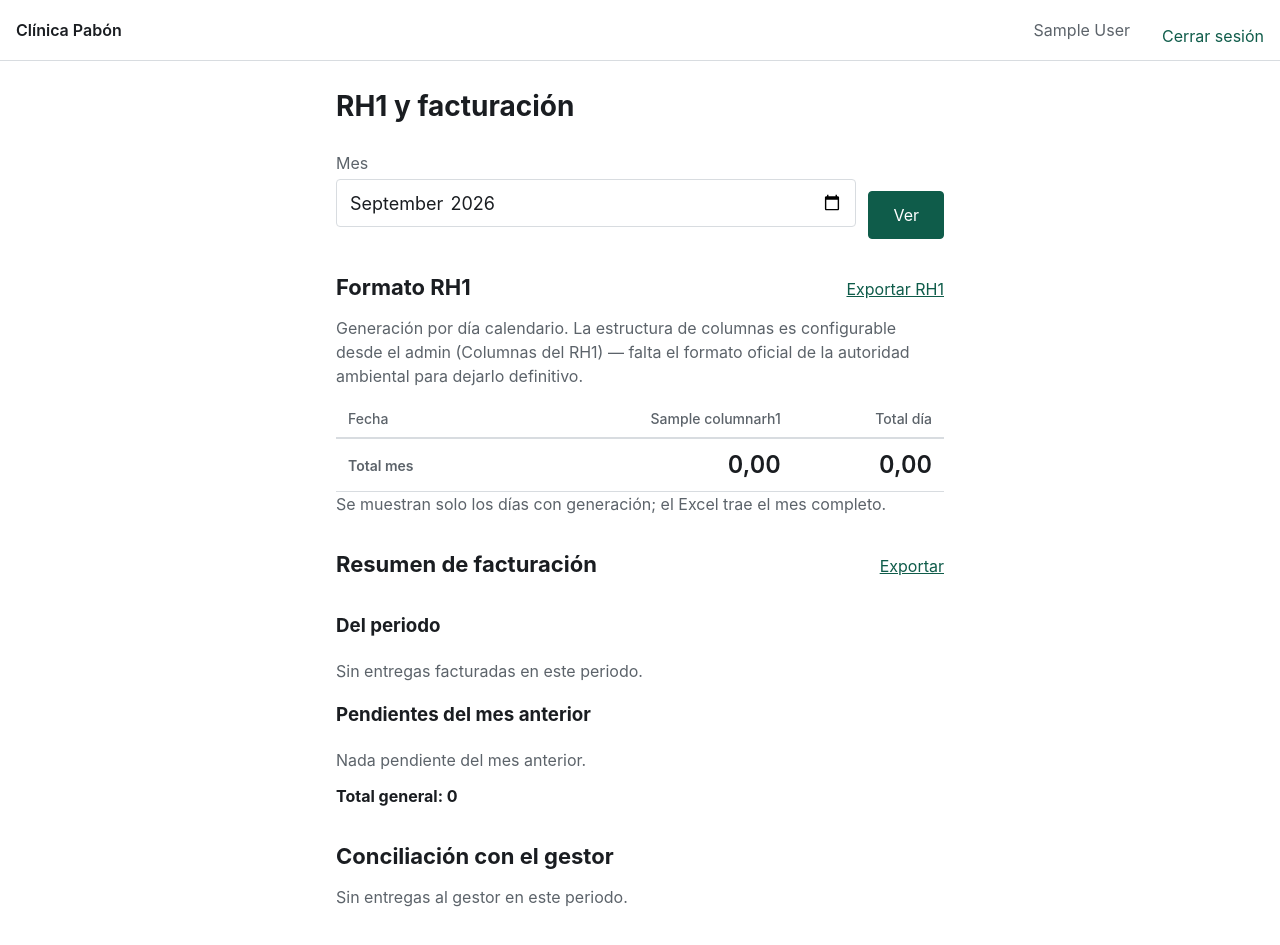
After one commit to auxiliarsistemas2pabon-cloud/sistema-ropa-residuos-pabon, a Django app: page /ambiental-facturacion/ in a window 1280 px wide. The commit adds this page. Run offline with Django 5.2, Linux system fonts and the light colour scheme; a user stored in the database is signed in; tables that the repository leaves empty hold one stand-in row (values such as "Sample post"); parts of the project's set-up code (start-up, migrations or seed data) failed here and were passed over.

Commit message:
Etapa 10: RH1 parametrizable, resumen de facturacion y conciliacion
- Modelo ColumnaRH1: la Coordinadora del SIG define desde el admin que grupo
  o categorias alimentan cada columna del RH1 (13.4). Seed provisional con 5
  columnas; falta el formato oficial de la autoridad para dejarlo definitivo.
- Export RH1 a Excel: matriz mes x columnas, una fila por dia + total mes.
- Resumen de facturacion por periodo_facturacion (que puede no coincidir con
  el mes calendario, 13.5), con los pendientes del mes anterior cargados
  tarde como concepto separado.
- Conciliacion: peso interno del pesaje vs kg facturados por el gestor (RF-038).
- Pantalla "RH1 y facturacion" (solo Administradora) + 6 pruebas nuevas, 95 total.

```diff
--- a/reportes/urls.py
+++ b/reportes/urls.py
@@ -7,4 +7,7 @@ app_name = "reportes"
 urlpatterns = [
     path("consolidados/", views.consolidados, name="consolidados"),
     path("consolidados/exportar/<slug:clave>.xlsx", views.exportar, name="exportar"),
+    path("ambiental-facturacion/", views.ambiental_facturacion, name="ambiental_facturacion"),
+    path("ambiental-facturacion/rh1.xlsx", views.exportar_rh1, name="exportar_rh1"),
+    path("ambiental-facturacion/facturacion.xlsx", views.exportar_facturacion, name="exportar_facturacion"),
 ]
--- a/reportes/views.py
+++ b/reportes/views.py
@@ -1,18 +1,35 @@
+from datetime import date
+
 from django.http import Http404, HttpResponse
 from django.shortcuts import render
+from django.utils import timezone
 
 from core.decorators import solo_administradora
 
 from .exportadores import libro_de_tabla
 from .filters import FiltroConsolidado
 from .services import (
+    conciliacion_gestor,
     corte_peligrosos,
     por_jornada,
     residuos_por_categoria,
     residuos_por_servicio,
+    resumen_facturacion,
+    rh1_del_mes,
     ropa_por_sede,
     ropa_por_servicio,
 )
+
+
+def _mes_pedido(request):
+    crudo = request.GET.get("mes") or ""
+    try:
+        anio, mes = (int(x) for x in crudo.split("-"))
+        date(anio, mes, 1)
+        return anio, mes
+    except (ValueError, TypeError):
+        hoy = timezone.localdate()
+        return hoy.year, hoy.month
 
 
 def _texto(v):
@@ -107,10 +124,61 @@ def exportar(request, clave):
         raise Http404
     titulo, columnas, filas = constructor(FiltroConsolidado(request.GET or None).limpio())
     plano = [[celda[0] for celda in fila] for fila in filas]
-    wb = libro_de_tabla(titulo, columnas, plano)
+    return _respuesta_xlsx(libro_de_tabla(titulo, columnas, plano), clave)
+
+
+def _respuesta_xlsx(wb, nombre):
     resp = HttpResponse(
         content_type="application/vnd.openxmlformats-officedocument.spreadsheetml.sheet",
     )
-    resp["Content-Disposition"] = f'attachment; filename="{clave}.xlsx"'
+    resp["Content-Disposition"] = f'attachment; filename="{nombre}.xlsx"'
     wb.save(resp)
     return resp
+
+
+@solo_administradora
+def ambiental_facturacion(request):
+    anio, mes = _mes_pedido(request)
+    return render(
+        request,
+        "reportes/ambiental_facturacion.html",
+        {
+            "mes_valor": f"{anio:04d}-{mes:02d}",
+            "rh1": rh1_del_mes(anio, mes),
+            "facturacion": resumen_facturacion(anio, mes),
+            "conciliacion": conciliacion_gestor(anio, mes),
+        },
+    )
+
+
+@solo_administradora
+def exportar_rh1(request):
+    anio, mes = _mes_pedido(request)
+    datos = rh1_del_mes(anio, mes)
+    columnas = ["Fecha"] + [c.nombre for c in datos["columnas"]] + ["Total día"]
+    filas = [
+        [f["fecha"].isoformat()] + [c for c in f["celdas"]] + [f["total"]]
+        for f in datos["filas"]
+    ]
+    filas.append(["Total mes"] + list(datos["totales_columna"]) + [datos["total_mes"]])
+    return _respuesta_xlsx(
+        libro_de_tabla(f"RH1 {anio}-{mes:02d}", columnas, filas, num_desde=1),
+        f"rh1_{anio}-{mes:02d}",
+    )
+
+
+@solo_administradora
+def exportar_facturacion(request):
+    anio, mes = _mes_pedido(request)
+    f = resumen_facturacion(anio, mes)
+    columnas = ["Concepto", "Gestor", "kg", "Valor", "Facturas"]
+    filas = []
+    for x in f["actual"]:
+        filas.append(["Periodo", x["gestor_externo__nombre"], x["kg"] or 0, x["valor"] or 0, x["facturas"]])
+    for x in f["pendientes_anteriores"]:
+        filas.append(["Pendiente mes anterior", x["gestor_externo__nombre"], x["kg"] or 0, x["valor"] or 0, x["facturas"]])
+    filas.append(["Total general", "", "", f["total_general"], ""])
+    return _respuesta_xlsx(
+        libro_de_tabla(f"Facturacion {anio}-{mes:02d}", columnas, filas, num_desde=2),
+        f"facturacion_{anio}-{mes:02d}",
+    )
--- a/residuos/models.py
+++ b/residuos/models.py
@@ -80,3 +80,32 @@ class EntregaGestor(models.Model):
 
     def __str__(self):
         return f"{self.gestor_externo} · {self.numero_factura or 's/f'}"
+
+
+class ColumnaRH1(models.Model):
+    """Define una columna del formato RH1 para la autoridad ambiental. La
+    estructura exacta del RH1 está pendiente de confirmación (Anexo A, punto 4):
+    la Coordinadora del SIG ajusta desde el admin qué grupo o categorías
+    alimentan cada columna, sin tocar código (13.4)."""
+
+    orden = models.PositiveIntegerField(default=0)
+    nombre = models.CharField(max_length=150, help_text="Encabezado de la columna en el RH1.")
+    grupo = models.CharField(
+        max_length=20, choices=GrupoResiduo.choices, blank=True,
+        help_text="Suma todo un grupo. Dejar vacío si se listan categorías específicas.",
+    )
+    categorias = models.ManyToManyField(
+        CategoriaResiduo, blank=True, related_name="columnas_rh1",
+        help_text="Categorías específicas que suma esta columna.",
+    )
+    activo = models.BooleanField(default=True)
+
+    history = HistoricalRecords(m2m_fields=[categorias])
+
+    class Meta:
+        verbose_name = "columna del RH1"
+        verbose_name_plural = "columnas del RH1"
+        ordering = ["orden", "nombre"]
+
+    def __str__(self):
+        return self.nombre
--- a/templates/core/panel_principal.html
+++ b/templates/core/panel_principal.html
@@ -15,7 +15,10 @@
 <p class="enlaces-secundarios">
   <a href="{% url 'movimientos:novedades' %}">Novedades</a>
   <a href="{% url 'ropa:validacion' %}">Validar entrega a lavandería</a>
-  {% if user.es_administradora %}<a href="{% url 'reportes:consolidados' %}">Consolidados</a>{% endif %}
+  {% if user.es_administradora or user.is_superuser %}
+    <a href="{% url 'reportes:consolidados' %}">Consolidados</a>
+    <a href="{% url 'reportes:ambiental_facturacion' %}">RH1 y facturación</a>
+  {% endif %}
 </p>
 
 <section class="seccion">
--- /dev/null
+++ b/templates/reportes/ambiental_facturacion.html
@@ -0,0 +1,109 @@
+{% extends "base.html" %}
+
+{% block titulo %}RH1 y facturación · Clínica Pabón{% endblock %}
+
+{% block contenido %}
+<h1>RH1 y facturación</h1>
+
+<form method="get" class="fila-filtro">
+  <div class="campo">
+    <label for="mes">Mes</label>
+    <input type="month" id="mes" name="mes" value="{{ mes_valor }}">
+  </div>
+  <button type="submit" class="boton">Ver</button>
+</form>
+
+<section class="seccion">
+  <div class="titulo-reporte">
+    <h2>Formato RH1</h2>
+    <a class="boton boton--texto" href="{% url 'reportes:exportar_rh1' %}?mes={{ mes_valor }}">Exportar RH1</a>
+  </div>
+  <p class="tinta-suave">
+    Generación por día calendario. La estructura de columnas es configurable
+    desde el admin (Columnas del RH1) — falta el formato oficial de la
+    autoridad ambiental para dejarlo definitivo.
+  </p>
+  {% if rh1.columnas %}
+    <div class="tabla-envoltura">
+      <table class="tabla tabla-kg">
+        <thead>
+          <tr><th>Fecha</th>{% for c in rh1.columnas %}<th class="num">{{ c.nombre }}</th>{% endfor %}<th class="num">Total día</th></tr>
+        </thead>
+        <tbody>
+          {% for f in rh1.filas %}{% if f.total %}
+            <tr>
+              <td>{{ f.fecha|date:"d M" }}</td>
+              {% for celda in f.celdas %}<td class="num cifra-kg">{{ celda }}</td>{% endfor %}
+              <td class="num cifra-kg">{{ f.total }}</td>
+            </tr>
+          {% endif %}{% endfor %}
+        </tbody>
+        <tfoot>
+          <tr><th>Total mes</th>{% for t in rh1.totales_columna %}<td class="num cifra-kg">{{ t }}</td>{% endfor %}<td class="num cifra-kg">{{ rh1.total_mes }}</td></tr>
+        </tfoot>
+      </table>
+    </div>
+    <p class="tinta-suave">Se muestran solo los días con generación; el Excel trae el mes completo.</p>
+  {% else %}
+    <p class="vacio">No hay columnas del RH1 configuradas.</p>
+  {% endif %}
+</section>
+
+<section class="seccion">
+  <div class="titulo-reporte">
+    <h2>Resumen de facturación</h2>
+    <a class="boton boton--texto" href="{% url 'reportes:exportar_facturacion' %}?mes={{ mes_valor }}">Exportar</a>
+  </div>
+
+  <h3 class="sub">Del periodo</h3>
+  {% if facturacion.actual %}
+    <table class="tabla tabla-kg">
+      <thead><tr><th>Gestor</th><th class="num">kg</th><th class="num">Valor</th><th class="num">Facturas</th></tr></thead>
+      <tbody>
+        {% for x in facturacion.actual %}
+          <tr><td>{{ x.gestor_externo__nombre }}</td><td class="num cifra-kg">{{ x.kg|default:0 }}</td><td class="num cifra-kg">{{ x.valor|default:0 }}</td><td class="num">{{ x.facturas }}</td></tr>
+        {% endfor %}
+      </tbody>
+    </table>
+  {% else %}
+    <p class="vacio">Sin entregas facturadas en este periodo.</p>
+  {% endif %}
+
+  <h3 class="sub">Pendientes del mes anterior</h3>
+  {% if facturacion.pendientes_anteriores %}
+    <table class="tabla tabla-kg">
+      <thead><tr><th>Gestor</th><th class="num">kg</th><th class="num">Valor</th><th class="num">Facturas</th></tr></thead>
+      <tbody>
+        {% for x in facturacion.pendientes_anteriores %}
+          <tr><td>{{ x.gestor_externo__nombre }}</td><td class="num cifra-kg">{{ x.kg|default:0 }}</td><td class="num cifra-kg">{{ x.valor|default:0 }}</td><td class="num">{{ x.facturas }}</td></tr>
+        {% endfor %}
+      </tbody>
+    </table>
+  {% else %}
+    <p class="vacio">Nada pendiente del mes anterior.</p>
+  {% endif %}
+
+  <p><strong>Total general: {{ facturacion.total_general }}</strong></p>
+</section>
+
+<section class="seccion">
+  <h2>Conciliación con el gestor</h2>
+  {% if conciliacion %}
+    <table class="tabla tabla-kg">
+      <thead><tr><th>Gestor</th><th>Factura</th><th class="num">kg interno</th><th class="num">kg facturado</th><th class="num">Diferencia</th></tr></thead>
+      <tbody>
+        {% for x in conciliacion %}
+          <tr>
+            <td>{{ x.gestor }}</td><td>{{ x.factura }}</td>
+            <td class="num cifra-kg">{{ x.kg_interno }}</td>
+            <td class="num cifra-kg">{{ x.kg_facturado }}</td>
+            <td class="num cifra-kg">{{ x.diferencia }}</td>
+          </tr>
+        {% endfor %}
+      </tbody>
+    </table>
+  {% else %}
+    <p class="vacio">Sin entregas al gestor en este periodo.</p>
+  {% endif %}
+</section>
+{% endblock %}
```
Also changed, not shown: reportes/exportadores.py (+8 -4 lines), reportes/services.py (+104 -2 lines), reportes/tests/test_rh1_facturacion.py (added, +106 -0 lines), residuos/admin.py (+8 -1 lines), residuos/migrations/0003_columna_rh1.py (added), residuos/migrations/0004_seed_columnas_rh1.py (added).
